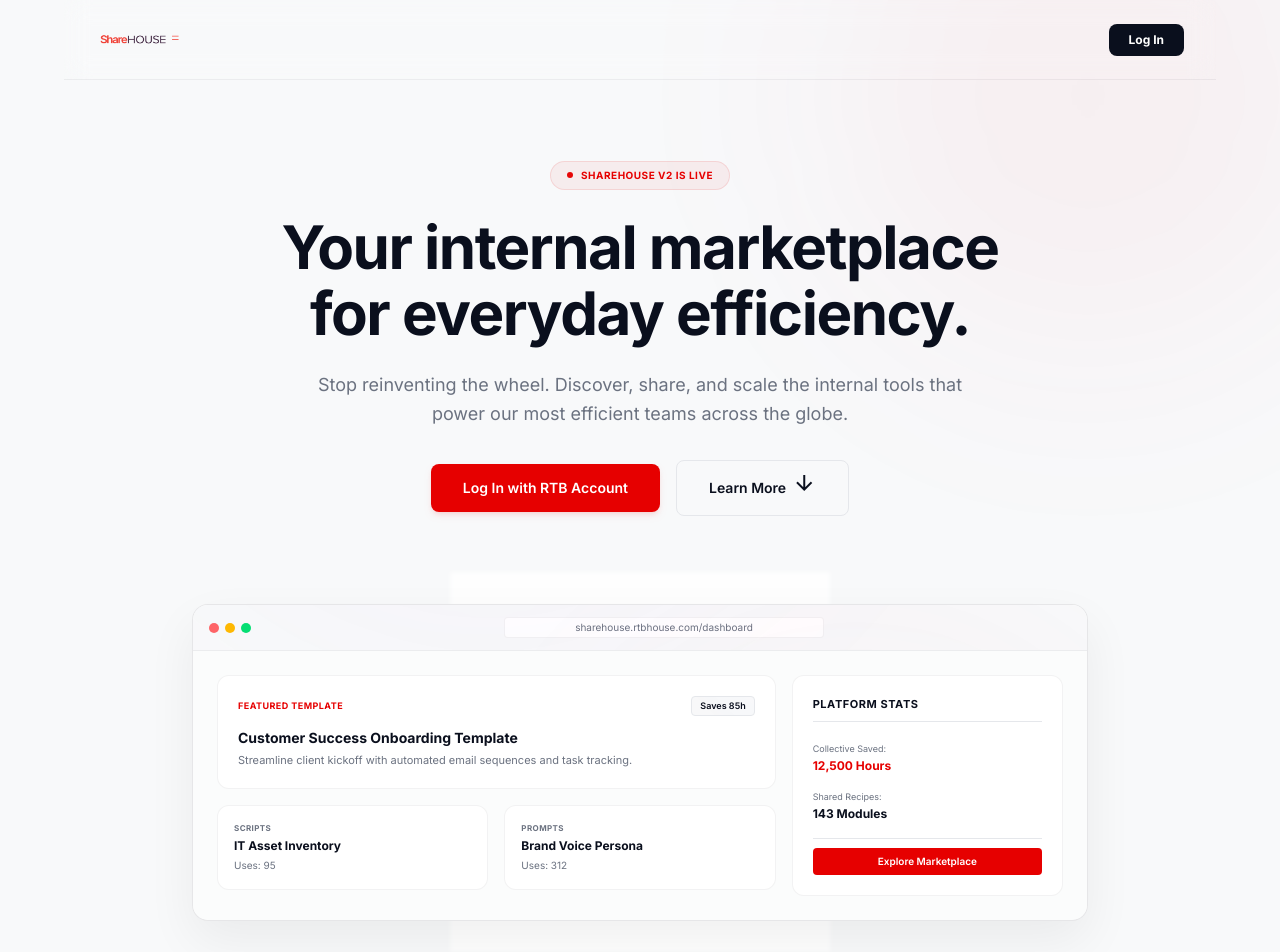
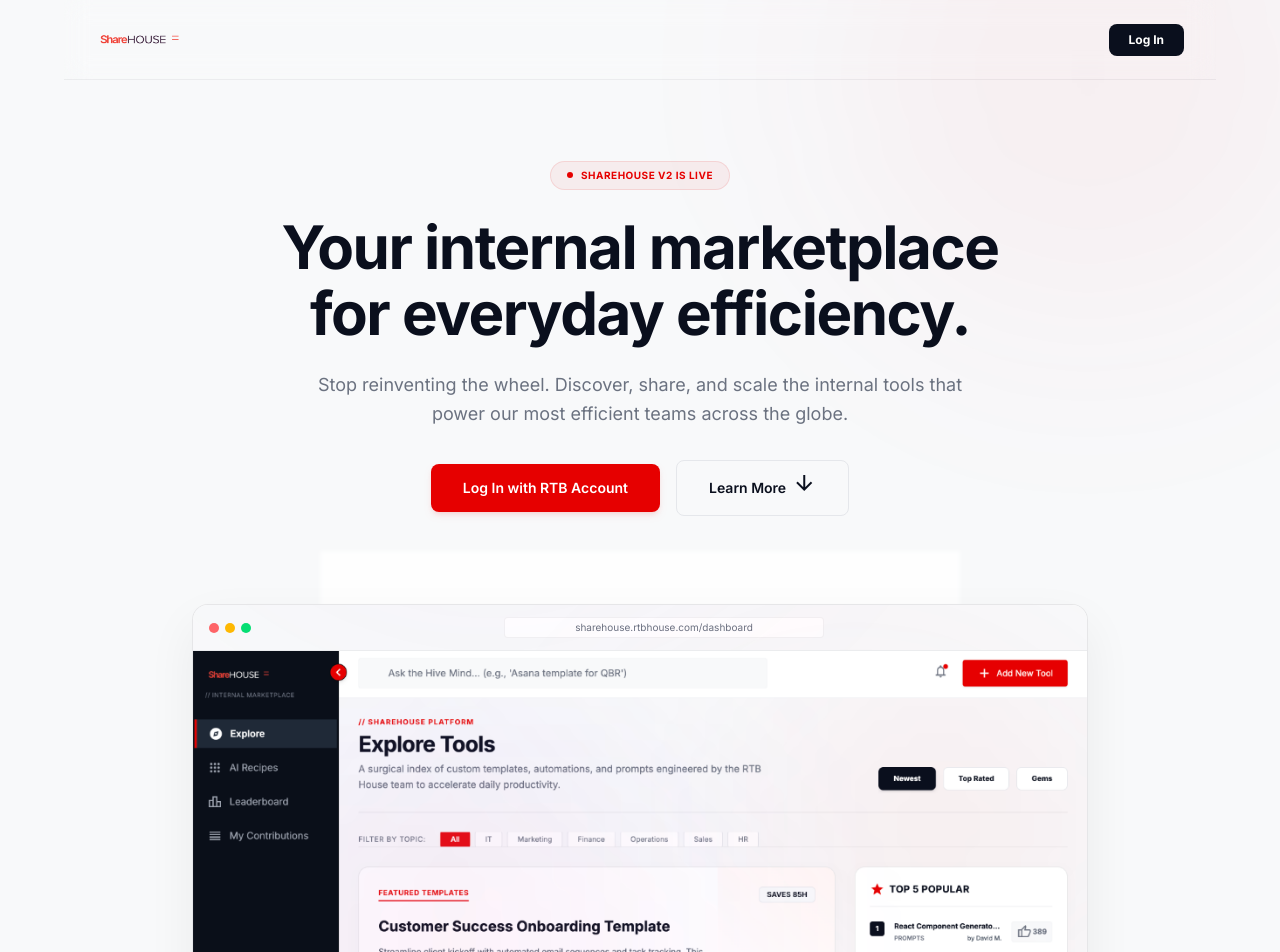
Before and after one commit to KubaBed/Sharehou, a React (Vite) app: page / in a window 1280 px wide. Shown: the top 952 px of the page. Built offline with nearby package versions, Linux system fonts and the light colour scheme; no server answers; a web font is replaced by a local one.

Commit message:
feat: replace hero custom HTML mockup with actual dashboard screenshot

```diff
--- a/src/pages/Landing.jsx
+++ b/src/pages/Landing.jsx
@@ -100,50 +100,13 @@ const Landing = () => {
               </div>
             </div>
 
-            {/* Dashboard Mock Content */}
-            <div className="p-6 text-left bg-smoke/50 grid grid-cols-1 md:grid-cols-3 gap-4">
-              <div className="md:col-span-2 space-y-4">
-                <div className="bg-pure-white p-5 rounded-xl border border-charcoal/5">
-                  <div className="flex justify-between items-center mb-3">
-                    <span className="text-[9px] font-bold text-scarlett-red uppercase tracking-wider">Featured Template</span>
-                    <span className="bg-smoke border border-border-gray px-2 py-0.5 text-[9px] font-semibold rounded">Saves 85h</span>
-                  </div>
-                  <h4 className="font-headline text-sm font-bold text-charcoal">Customer Success Onboarding Template</h4>
-                  <p className="font-body text-[11px] text-muted-silver mt-1">Streamline client kickoff with automated email sequences and task tracking.</p>
-                </div>
-                <div className="grid grid-cols-2 gap-4">
-                  <div className="bg-pure-white p-4 rounded-xl border border-charcoal/5">
-                    <span className="text-[8px] font-bold text-muted-silver uppercase tracking-wider block">SCRIPTS</span>
-                    <h5 className="font-headline text-xs font-bold text-charcoal mt-1 truncate">IT Asset Inventory</h5>
-                    <p className="text-[10px] text-muted-silver mt-1">Uses: 95</p>
-                  </div>
-                  <div className="bg-pure-white p-4 rounded-xl border border-charcoal/5">
-                    <span className="text-[8px] font-bold text-muted-silver uppercase tracking-wider block">PROMPTS</span>
-                    <h5 className="font-headline text-xs font-bold text-charcoal mt-1 truncate">Brand Voice Persona</h5>
-                    <p className="text-[10px] text-muted-silver mt-1">Uses: 312</p>
-                  </div>
-                </div>
-              </div>
-              <div className="space-y-4">
-                <div className="bg-pure-white p-5 rounded-xl border border-charcoal/5 h-full flex flex-col justify-between">
-                  <div>
-                    <h5 className="font-headline text-[11px] font-bold text-charcoal uppercase tracking-wider border-b border-border-gray pb-2 mb-3">Platform Stats</h5>
-                    <div className="space-y-2">
-                      <div>
-                        <span className="text-[9px] text-muted-silver">Collective Saved:</span>
-                        <p className="text-xs font-bold text-scarlett-red font-headline">12,500 Hours</p>
-                      </div>
-                      <div>
-                        <span className="text-[9px] text-muted-silver">Shared Recipes:</span>
-                        <p className="text-xs font-bold text-charcoal font-headline">143 Modules</p>
-                      </div>
-                    </div>
-                  </div>
-                  <div className="mt-4 pt-2 border-t border-border-gray">
-                    <button className="w-full bg-scarlett-red text-pure-white text-[10px] py-1.5 rounded font-semibold">Explore Marketplace</button>
-                  </div>
-                </div>
-              </div>
+            {/* Dashboard Screenshot */}
+            <div className="w-full overflow-hidden">
+              <img
+                src="/dashboard-screenshot.png"
+                alt="Sharehouse Dashboard"
+                className="w-full h-auto object-cover block"
+              />
             </div>
           </div>
         </Reveal>
```
Also changed, not shown: public/dashboard-screenshot.png (added).
